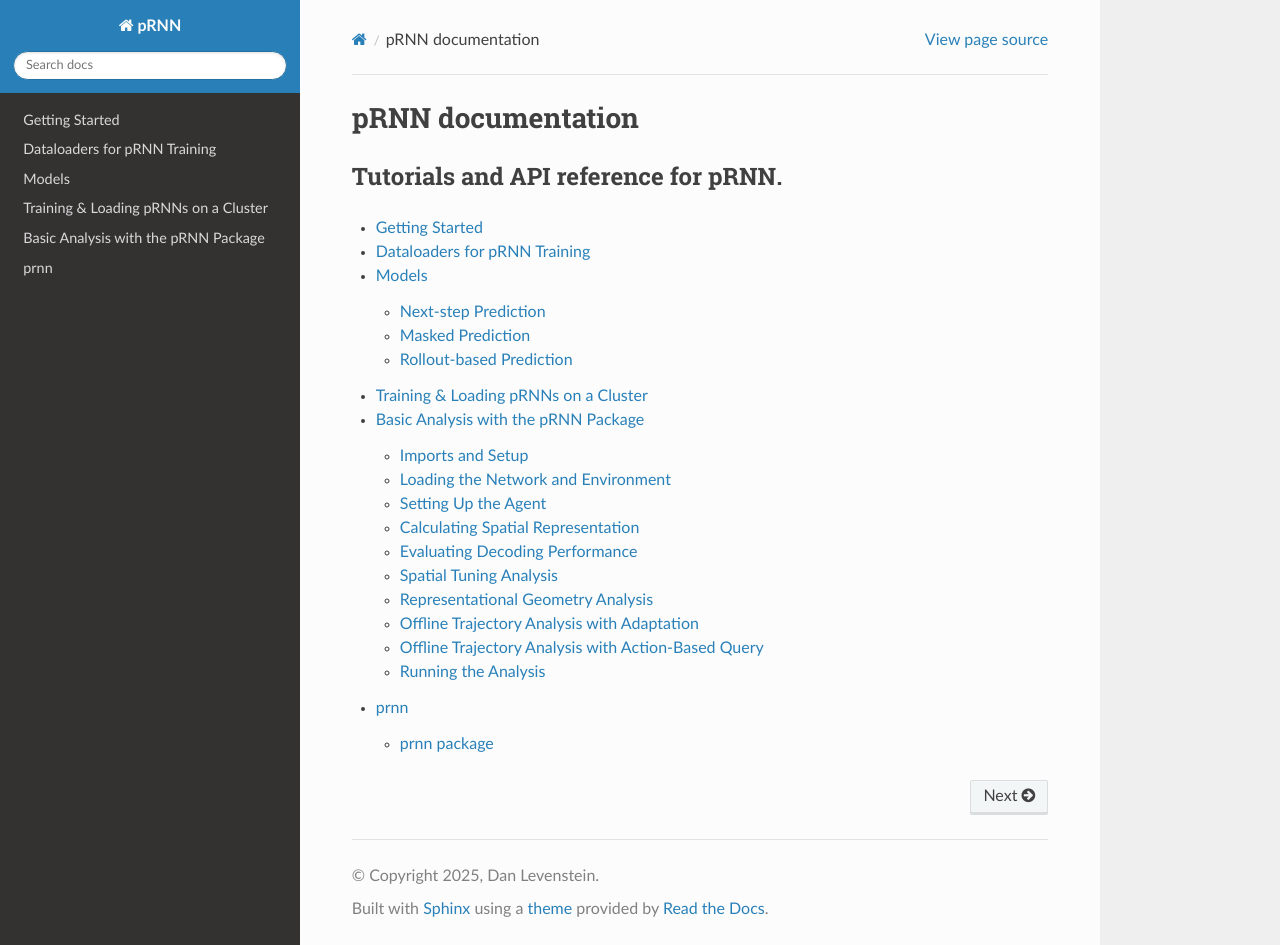
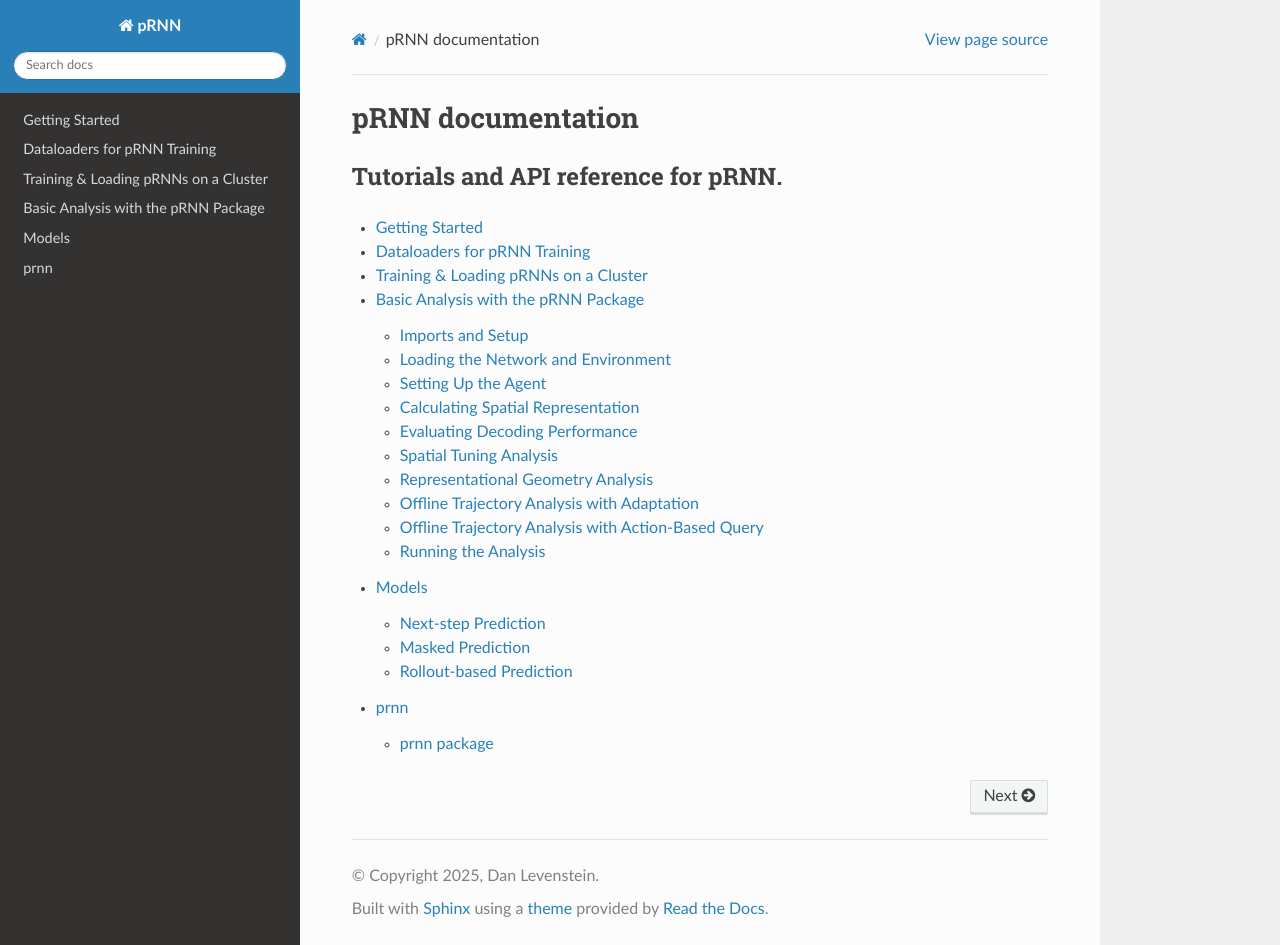
Before and after one commit to LevensteinLab/pRNN, a Sphinx documentation site: the page built from docs/index.rst, in a window 1280 px wide and 945 px high. Built offline with Sphinx 7.4.7 and the Read the Docs theme 3.1.0, drawn with Linux system fonts in a browser that asks for light colours.

```diff
--- a/docs/index.rst
+++ b/docs/index.rst
@@ -15,7 +15,7 @@ Tutorials and API reference for pRNN.
 
    quickstart
    dataloader
-   models
    training_nets
    basic_analysis
+   models
    api/modules
```
